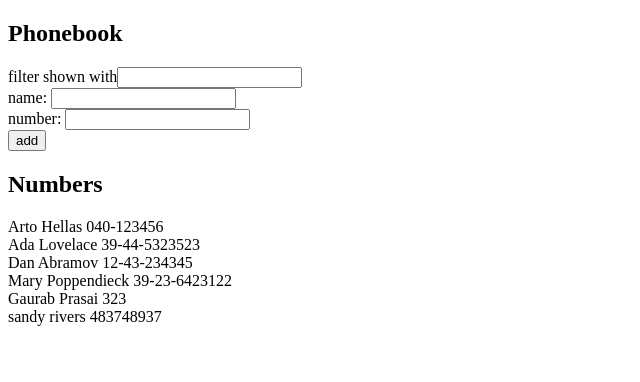
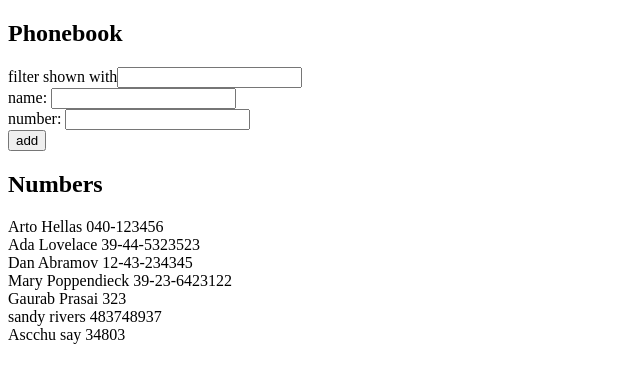
Before and after one commit to GaurabPrasai/fullstackopen, a React (Vite) app in the folder part2/The Phonebook/: page / in a window 1280 px wide. Shown: the top 382 px of the page, without its empty margins (0-640 px from the left). Built offline with nearby package versions, Linux system fonts and the light colour scheme; data requests are answered from the project's data file.

Commit message:
refactor: extraction of code to different module is completed

```diff
--- a/part2/The Phonebook/db.json
+++ b/part2/The Phonebook/db.json
@@ -29,6 +29,11 @@
       "id": "411",
       "name": "sandy rivers",
       "number": "483748937"
+    },
+    {
+      "id": "4111",
+      "name": "Ascchu say",
+      "number": "34803"
     }
   ]
 }
--- a/part2/The Phonebook/src/App.jsx
+++ b/part2/The Phonebook/src/App.jsx
@@ -44,12 +44,12 @@ const App = () => {
       id: persons.length > 0 ? persons[persons.length - 1].id + 1 : 1,
     };
 
-    axios
-      .post("http://localhost:3001/persons", personToAdd)
-      .then((response) => {
-        setPersons(persons.concat(response.data));
-        setNewPerson({ name: "", number: "" });
-      });
+    phonebookData
+    .create(personToAdd)
+    .then((addPersons) => {
+      setPersons(persons.concat(addPersons));
+      setNewPerson({ name: "", number: "" });
+    });
   };
 
   const filteredPerson = persons.filter((person) =>
```
